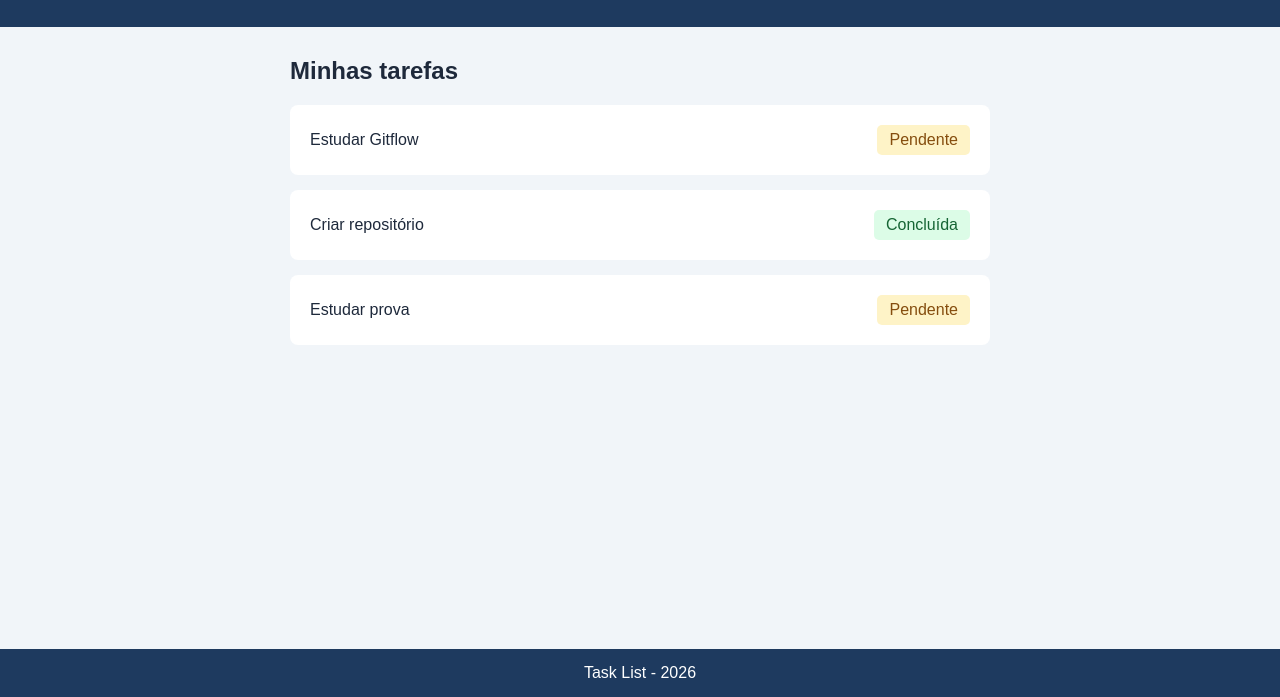
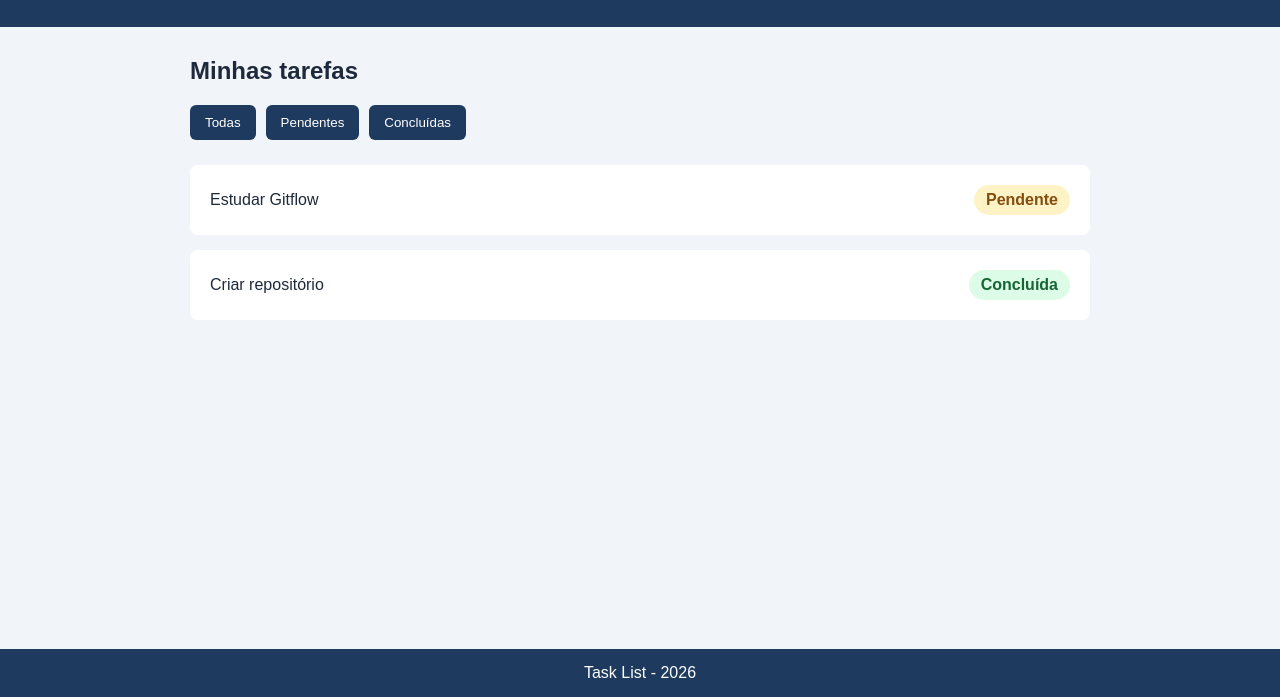
Before and after one commit to GabrielLacerda10/Task-List, a plain HTML site: page index.html in a window 1280 px wide. Shown: the part 103-800 px from the top of the page. Drawn offline with Linux system fonts and the light colour scheme.

Commit message:
feat: adiciona filtros por status

```diff
--- /dev/null
+++ b/filtro.js
@@ -0,0 +1,33 @@
+const botoesFiltro = document.querySelectorAll(".btn-filtro");
+const listaFiltro = document.querySelector(".lista-tarefas");
+
+let filtroAtual = "todas";
+
+function filtrarTarefas() {
+    const tarefas = document.querySelectorAll(".tarefa");
+
+    tarefas.forEach(function(tarefa) {
+        if (
+            filtroAtual === "todas" ||
+            tarefa.querySelector("." + filtroAtual)
+        ) {
+            tarefa.style.display = "";
+        } else {
+            tarefa.style.display = "none";
+        }
+    });
+}
+
+botoesFiltro.forEach(function(botao) {
+    botao.addEventListener("click", function() {
+        filtroAtual = botao.dataset.filtro;
+        filtrarTarefas();
+    });
+});
+
+const observador = new MutationObserver(filtrarTarefas);
+
+observador.observe(listaFiltro, {
+    childList: true,
+    subtree: true
+});
--- a/index.html
+++ b/index.html
@@ -16,8 +16,21 @@
     <main>
         <h2>Minhas tarefas</h2>
 
+        <div class="filtros">
+            <button type="button" class="btn-filtro" data-filtro="todas">
+                Todas
+            </button>
+
+            <button type="button" class="btn-filtro" data-filtro="pendente">
+                Pendentes
+            </button>
+
+            <button type="button" class="btn-filtro" data-filtro="concluida">
+                Concluídas
+            </button>
+        </div>
+
         <ul class="lista-tarefas">
-
             <li class="tarefa">
                 <span>Estudar Gitflow</span>
                 <span class="pendente">Pendente</span>
@@ -27,12 +40,6 @@
                 <span>Criar repositório</span>
                 <span class="concluida">Concluída</span>
             </li>
-
-            <li class="tarefa">
-                <span>Estudar prova</span>
-                <span class="pendente">Pendente</span>
-            </li>
-
         </ul>
     </main>
 
@@ -40,5 +47,7 @@
         <p>Task List - 2026</p>
     </footer>
 
+    <script src="filtro.js"></script>
+
 </body>
 </html>
--- a/style.css
+++ b/style.css
@@ -30,7 +30,7 @@ header p {
 
 main {
     width: 90%;
-    max-width: 700px;
+    max-width: 900px;
     margin: 30px auto;
     flex: 1;
 }
@@ -61,14 +61,16 @@ h2 {
     background-color: #fef3c7;
     color: #854d0e;
     padding: 6px 12px;
-    border-radius: 5px;
+    border-radius: 20px;
+    font-weight: bold;
 }
 
 .concluida {
     background-color: #dcfce7;
     color: #166534;
     padding: 6px 12px;
-    border-radius: 5px;
+    border-radius: 20px;
+    font-weight: bold;
 }
 
 footer {
@@ -77,3 +79,25 @@ footer {
     text-align: center;
     padding: 15px;
 }
+
+/* Rodada 2 - Filtros */
+
+.filtros {
+    display: flex;
+    flex-wrap: wrap;
+    gap: 10px;
+    margin-bottom: 25px;
+}
+
+.btn-filtro {
+    background-color: #1e3a5f;
+    color: white;
+    padding: 10px 15px;
+    border: none;
+    border-radius: 6px;
+    cursor: pointer;
+}
+
+.btn-filtro:hover {
+    background-color: #2563eb;
+}
```
